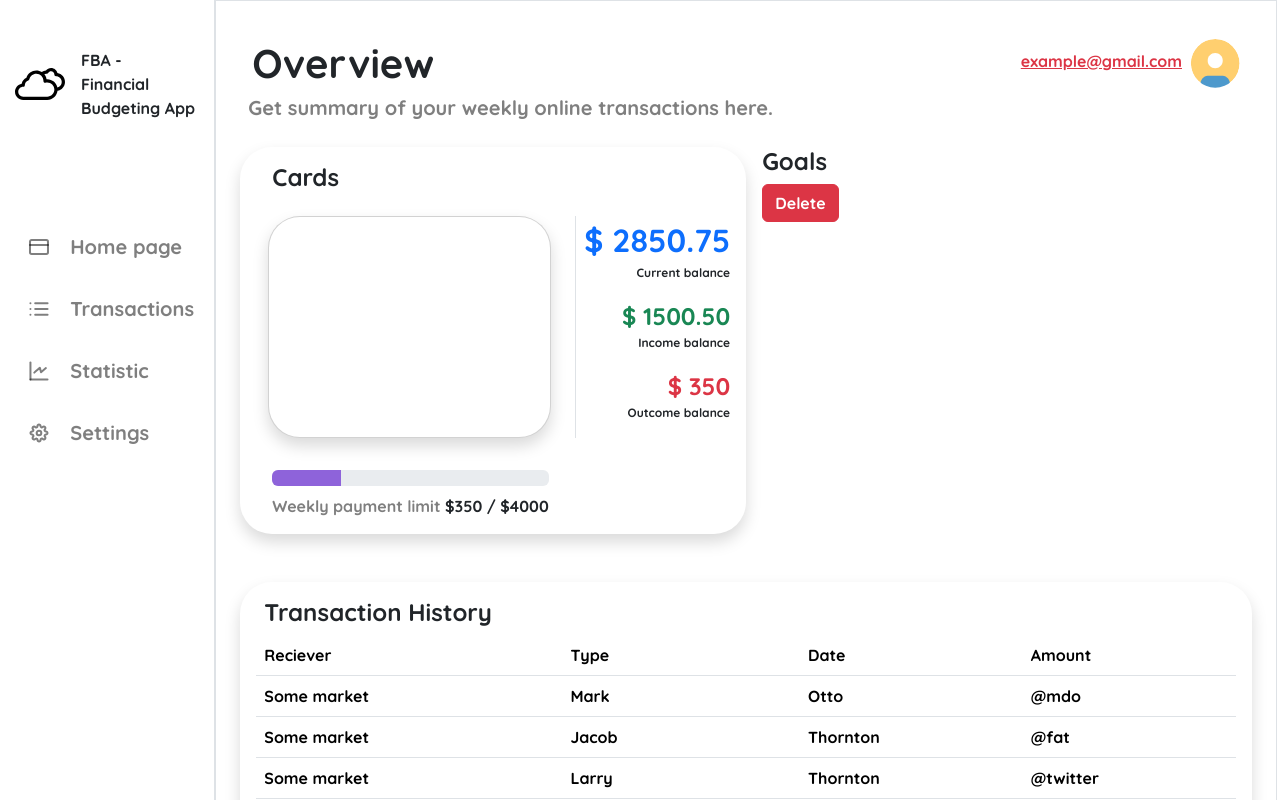
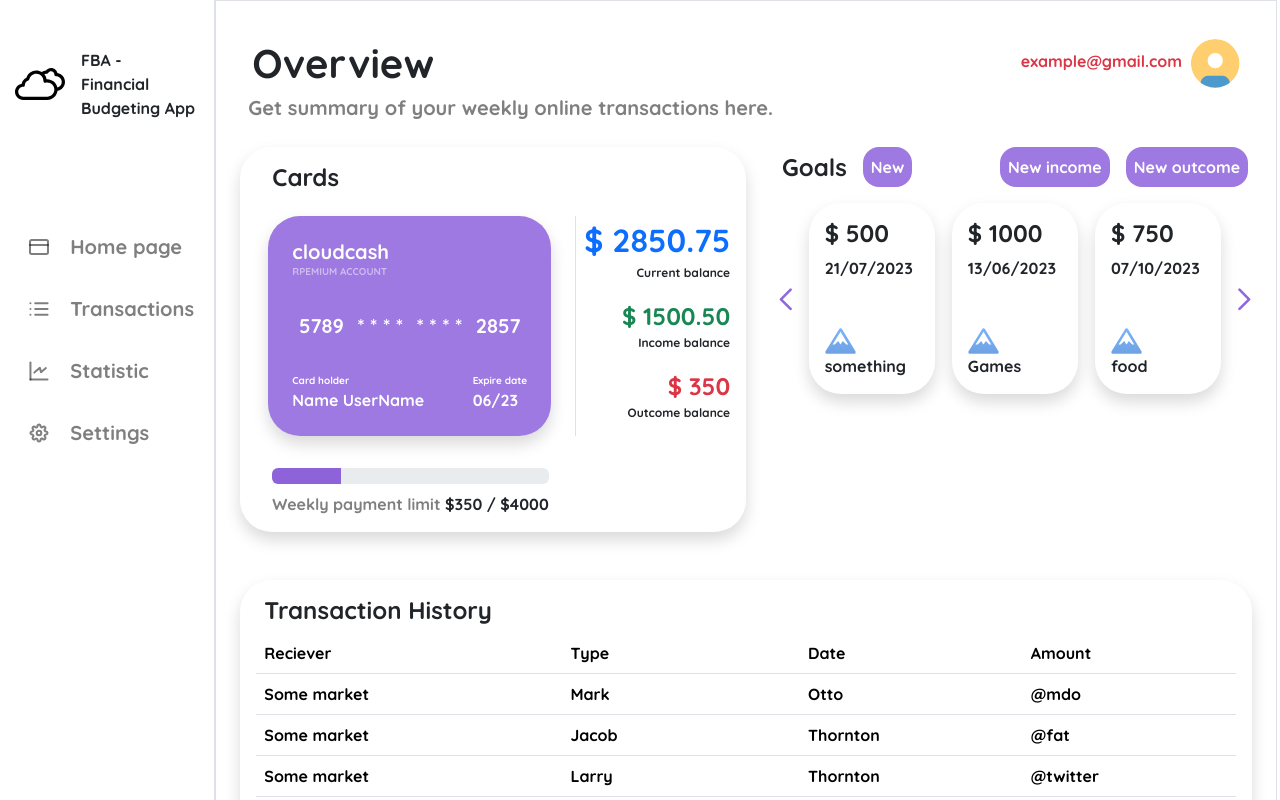
Before and after one commit to work-space817/Financial-Budgeting-App, a React (Create React App) app: page / in a window 1280 px wide. Shown: the top 800 px of the page. Built offline with nearby package versions, Linux system fonts and the light colour scheme.

Commit message:
working goals slider

```diff
--- a/src/App.css
+++ b/src/App.css
@@ -12,7 +12,10 @@
 a {
   text-decoration: none;
 }
-.card {
+button {
+  border: 0px;
+}
+.bg-custom {
   background-color: rgba(126, 76, 215, 0.75);
 }
 
--- a/src/components/UI/Card.tsx
+++ b/src/components/UI/Card.tsx
@@ -1,6 +1,3 @@
-import React from "react";
-import CardSVG from "../../helpers/selectorsSVG/UI/CardSVG";
-
 const Card = () => {
   return (
     <>
@@ -10,7 +7,7 @@ const Card = () => {
           <div className="row py-4">
             <div className="col-8 border-end d-flex justify-content-center align-items-center px-4">
               {/* <CardSVG id="ArrowLeft" /> */}
-              <div className="card shadow w-100 rounded-5 text-white">
+              <div className="bg-custom shadow w-100 rounded-5 text-white">
                 <div className="p-1 p-sm-4">
                   <h5 className="mb-0">cloudcash</h5>
 
--- /dev/null
+++ b/src/components/UI/OperationMenu.tsx
@@ -0,0 +1,27 @@
+import { Modal } from "bootstrap";
+import ModalWindow from "../modal/ModalWindow";
+
+const OperationMenu = () => {
+  return (
+    <div className="d-flex align-items-center justify-content-around gap-5  mb-3">
+      <div className="d-flex gap-3 align-items-center">
+        <h4 className="m-0">Goals</h4>
+        <ModalWindow
+          children={undefined}
+          title={"New income"}
+          buttonText={"New"}
+        ></ModalWindow>
+      </div>
+      <div className="d-flex gap-3">
+        <button className="bg-custom rounded-4 px-2 py-2">
+          <span className=" text-white">New income</span>
+        </button>
+        <button className="bg-custom rounded-4 px-2 py-2">
+          <span className=" text-white">New outcome</span>
+        </button>
+      </div>
+    </div>
+  );
+};
+
+export default OperationMenu;
--- a/src/components/UI/goals/Goal.tsx
+++ b/src/components/UI/goals/Goal.tsx
@@ -4,18 +4,21 @@ import GoalSVG from "../../../helpers/selectorsSVG/UI/GoalSVG";
 interface IGoal {
   cash: string;
   date: string;
+  title: string;
+  id: string;
 }
 
-const Goal: FC<IGoal> = ({ cash, date }) => {
+const Goal: FC<IGoal> = ({ cash, date, title, id }) => {
   return (
-    <div className="col-3  d-flex flex-column gap-3 rounded-5 mt-3 shadow">
+    <div className="col-3  d-flex flex-column gap-3 rounded-5 shadow">
       <div className="p-3">
         <h4>{cash}</h4>
         <span>{date}</span>
       </div>
       <div className="p-3 d-flex flex-column">
+        {/* <GoalSVG id="Holidays" /> */}
         <GoalSVG id="Holidays" />
-        <span>Holidays</span>
+        <span>{title}</span>
       </div>
     </div>
   );
--- a/src/components/UI/goals/GoalSlider.tsx
+++ b/src/components/UI/goals/GoalSlider.tsx
@@ -1,37 +1,61 @@
 import React, { useState } from "react";
-import "bootstrap/dist/css/bootstrap.min.css";
-import { Button, Container, Row, Col } from "react-bootstrap";
 import GoalSVG from "../../../helpers/selectorsSVG/UI/GoalSVG";
 import Goal from "./Goal";
+import ArrowsSVG from "../../../helpers/selectorsSVG/UI/ArrowsSVG";
 
 const items = ["item_1", "item_2", "item_3", "item_4"];
 
 const GoalSlider: React.FC = () => {
+  const [goals, setGoals] = useState([
+    { cash: "$ 500", date: "21/07/2023", title: "something" },
+    { cash: "$ 1000", date: "13/06/2023", title: "Games" },
+    { cash: "$ 750", date: "07/10/2023", title: "food" },
+    { cash: "$ 7350", date: "27/10/2023", title: "Entertainment" },
+  ]);
   const [currentIndex, setCurrentIndex] = useState(0);
 
-  const handleNextClick = () => {
-    setCurrentIndex((prevIndex) => (prevIndex + 1) % items.length);
+  const handlePreviousGoal = () => {
+    setCurrentIndex(
+      (prevIndex) => (prevIndex - 1 + items.length) % items.length
+    );
+  };
+  const handleNextGoal = () => {
+    setCurrentIndex((prevIndex) => (prevIndex + 1) % goals.length);
   };
 
   const getVisibleItems = () => {
     const visibleItems = [];
     for (let i = currentIndex; i < currentIndex + 3; i++) {
-      const itemIndex = i >= items.length ? i - items.length : i;
-      visibleItems.push(items[itemIndex]);
+      const itemIndex = i >= goals.length ? i - goals.length : i;
+
+      visibleItems.push(goals[itemIndex]);
     }
     return visibleItems;
   };
 
   return (
-    <div className="col">
-      <div className="row">
-        {getVisibleItems().map((item, index) => (
-          <div className="col" key={index}>
-            {" "}
-          </div>
+    <div className="col ">
+      <div className="d-flex justify-content-evenly align-items-center">
+        <button
+          onClick={handlePreviousGoal}
+          className="bg-transparent border-0"
+        >
+          <ArrowsSVG id="ArrowLeft" />
+        </button>
+
+        {getVisibleItems().map((goal, index) => (
+          <Goal
+            key={index}
+            cash={goal.cash}
+            date={goal.date}
+            title={goal.title}
+            id={""}
+          />
         ))}
+        <button onClick={handleNextGoal} className="bg-transparent border-0">
+          <ArrowsSVG id="ArrowRight" />
+        </button>
       </div>
-      <Button onClick={handleNextClick}>Наступний</Button>
     </div>
   );
 };
--- a/src/components/modal/ModalWindow.tsx
+++ b/src/components/modal/ModalWindow.tsx
@@ -5,9 +5,10 @@ import React from "react";
 interface IModalProps {
   children: React.ReactNode;
   title: string;
+  buttonText: string;
 }
 
-const ModalWindow: FC<IModalProps> = ({ children, title }) => {
+const ModalWindow: FC<IModalProps> = ({ children, title, buttonText }) => {
   const modalRef = useRef(null);
   const showModal = () => {
     const modal = modalRef.current;
@@ -18,8 +19,12 @@ const ModalWindow: FC<IModalProps> = ({ children, title }) => {
   };
   return (
     <>
-      <button className="btn btn-danger" onClick={showModal}>
-        Delete
+      <button
+        className="bg-custom rounded-4 px-2 py-2 text-white"
+        onClick={showModal}
+        // style={{ width: "24px" }}
+      >
+        <span>{buttonText}</span>
       </button>
       <div className="modal fade" tabIndex={-1} ref={modalRef}>
         <div className="modal-dialog">
--- a/src/helpers/selectorsSVG/UI/CardSVG.tsx
+++ b/src/helpers/selectorsSVG/UI/ArrowsSVG.tsx
@@ -2,7 +2,7 @@ interface Props {
   id: string;
 }
 
-const CardSVG = ({ id }: Props) => {
+const ArrowsSVG = ({ id }: Props) => {
   switch (id) {
     case "ArrowLeft":
       return (
@@ -16,9 +16,9 @@ const CardSVG = ({ id }: Props) => {
           <path
             d="M11.5969 1.67163L1.9635 11.3051L11.5969 20.9385"
             stroke="#7e4cd7d9"
-            stroke-width="2.58466"
-            stroke-linecap="round"
-            stroke-linejoin="round"
+            strokeWidth="2.58466"
+            strokeLinecap="round"
+            strokeLinejoin="round"
           />
         </svg>
       );
@@ -34,9 +34,9 @@ const CardSVG = ({ id }: Props) => {
           <path
             d="M1.49229 1.67163L11.1257 11.3051L1.49229 20.9385"
             stroke="#7e4cd7d9"
-            stroke-width="2.58466"
-            stroke-linecap="round"
-            stroke-linejoin="round"
+            strokeWidth="2.58466"
+            strokeLinecap="round"
+            strokeLinejoin="round"
           />
         </svg>
       );
@@ -45,4 +45,4 @@ const CardSVG = ({ id }: Props) => {
       return <svg></svg>;
   }
 };
-export default CardSVG;
+export default ArrowsSVG;
--- a/src/pages/home/Overview.tsx
+++ b/src/pages/home/Overview.tsx
@@ -7,25 +7,30 @@ import AuthModal from "../../components/auth/AuthModal";
 import Card from "../../components/UI/Card";
 import TransactionHistory from "../../components/UI/TransactionHistory";
 import GoalSlider from "../../components/UI/goals/GoalSlider";
+import OperationMenu from "../../components/UI/OperationMenu";
 
 const Overview: FC = () => {
   const dispatch = useDispatch();
   const { isAuth } = useSelector((store: any) => store.auth as IAuthUser);
+  const date = new Date().getHours();
+  console.log("date: ", typeof date);
 
   return (
     <>
       <div className="d-flex mb-5 gap-3">
         <Card />
-        <div className="col-6">
-          <h4>Goals</h4>
-          <ModalWindow title="welcome">
+        <div className="col-6 ">
+          <OperationMenu />
+
+          {/* <ModalWindow title="welcome" buttonText={"AuthModal"}>
             <AuthModal />
-          </ModalWindow>
+          </ModalWindow> */}
           {/* <Goal /> */}
+          <GoalSlider />
         </div>
       </div>
       <TransactionHistory />
-      <GoalSlider />
+
       {/* <div>
         <ModalWindow>
           <AuthModal />
```
Also changed, not shown: src/components/UI/goals/GoalLits.tsx (deleted, +0 -13 lines), src/components/operations/NewGoalOperation.tsx (added, +7 -0 lines).
